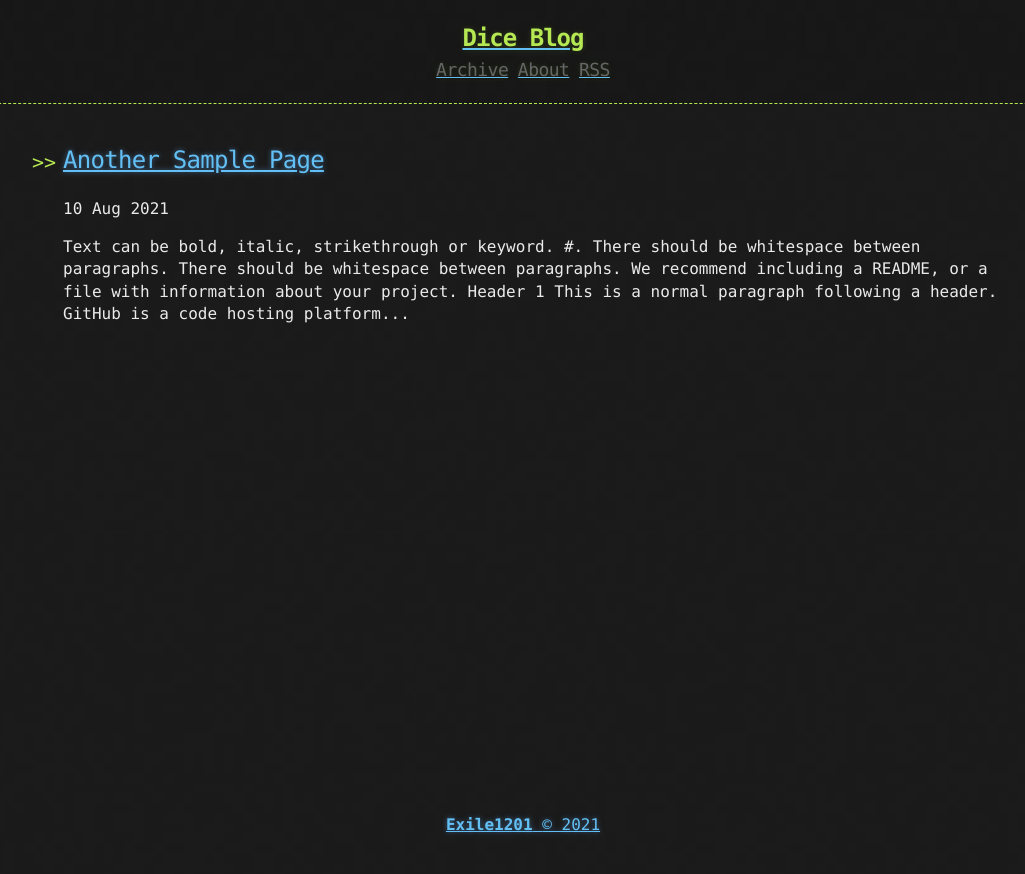
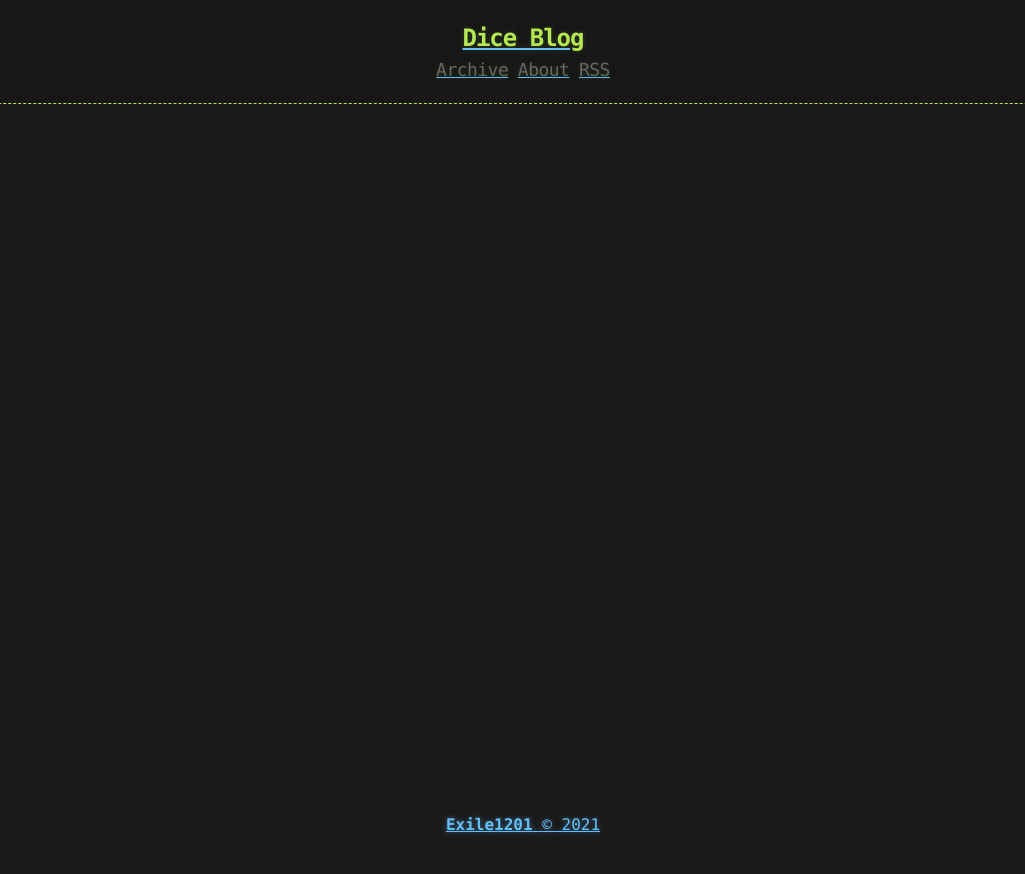
Before and after one commit to Zipi-cor/blog, a Jekyll site: the page built from index.html, in a window 1280 px wide. Shown: the top 874 px of the page, without its empty margins (117-1142 px from the left). Built offline with Jekyll 4.4.1, drawn with Linux system fonts in a browser that asks for light colours; the list of posts is cut into pages by our own code.

Commit message:
Update 2021-08-10-Alpha-Testing.md

```diff
--- a/_posts/2021-08-10-Alpha-Testing.md
+++ b/_posts/2021-08-10-Alpha-Testing.md
@@ -1,6 +1,6 @@
 ---
-title: Another Sample Page
-published: true
+title: Alpha Testing
+published: False
 ---
 
 Text can be **bold**, _italic_, ~~strikethrough~~ or `keyword`.
```
